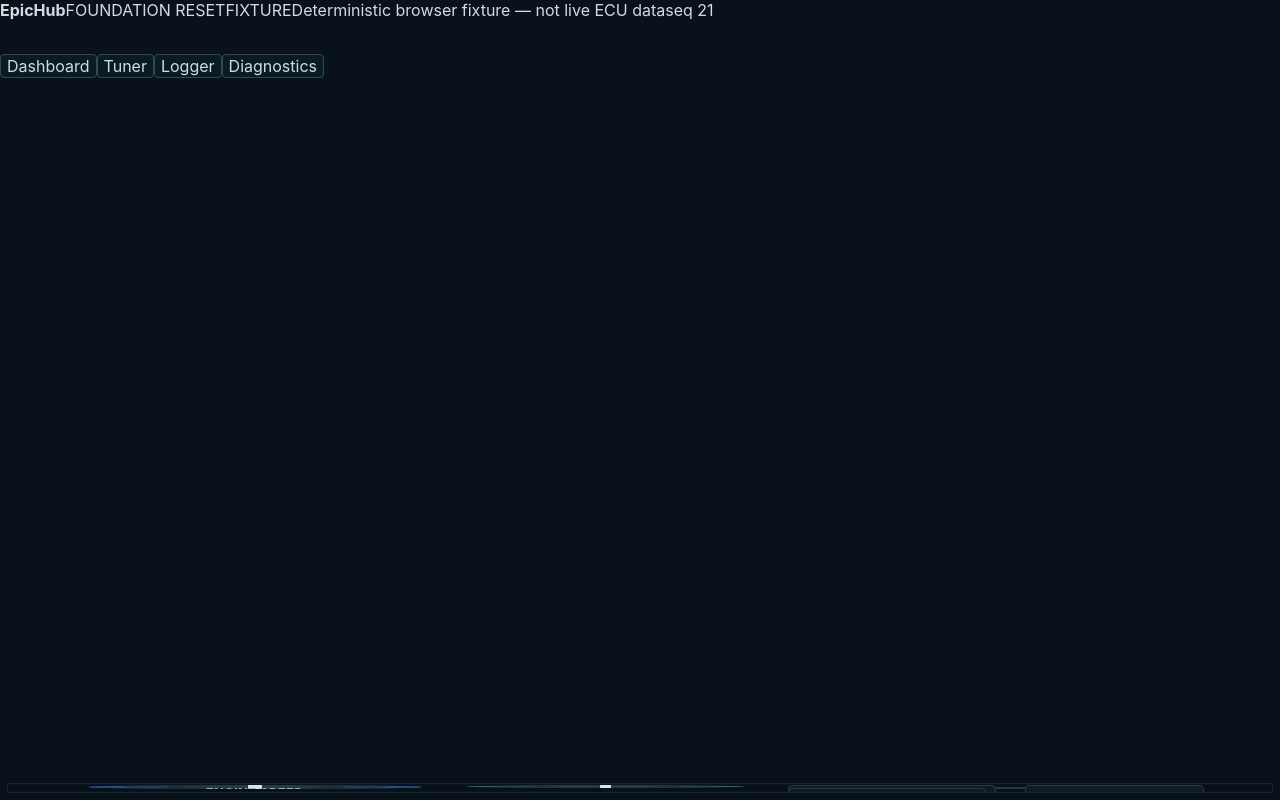
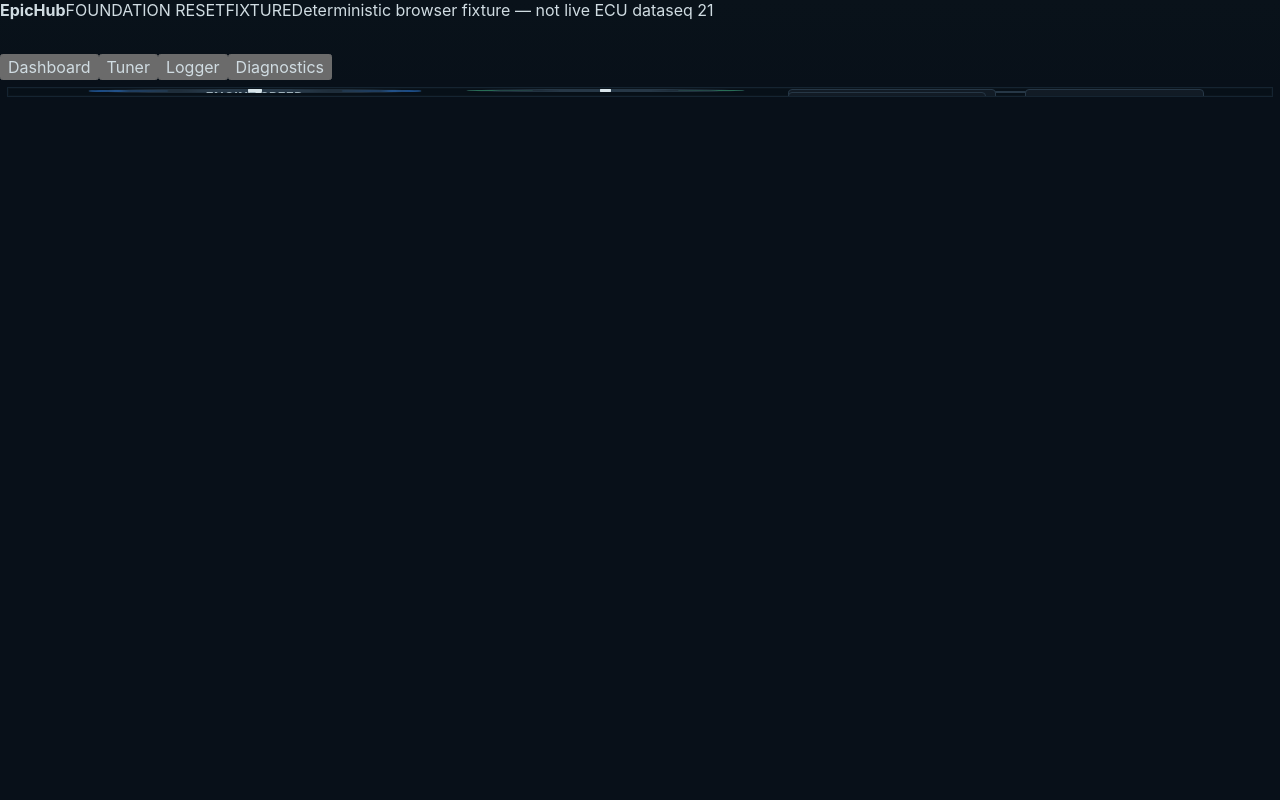
Before and after one commit to PJawZK/EpicHub-EpicEFI-Android, a website built with Vite: page prototype/index.html in a window 1280 px wide. Built offline with nearby package versions, Linux system fonts and the light colour scheme.

Commit message:
Reset prototype base styling

```diff
--- a/prototype/src/styles/base.css
+++ b/prototype/src/styles/base.css
@@ -6,7 +6,7 @@ html,
 body,
 #app {
   width: 100%;
-  height: 100%;
+  min-height: 100%;
   margin: 0;
 }
 
@@ -16,7 +16,7 @@ body,
 
 body {
   min-width: 0;
-  overflow: hidden;
+  min-height: 100vh;
   background: var(--bg);
   color: var(--text);
 }
@@ -30,18 +30,6 @@ textarea {
 
 button {
   color: inherit;
-  border: 1px solid #2f4b59;
-  border-radius: 4px;
-  background: #0b1b24;
-}
-
-button:not(:disabled) {
-  cursor: pointer;
-}
-
-button:disabled {
-  opacity: 0.48;
-  cursor: default;
 }
 
 h1,
```
